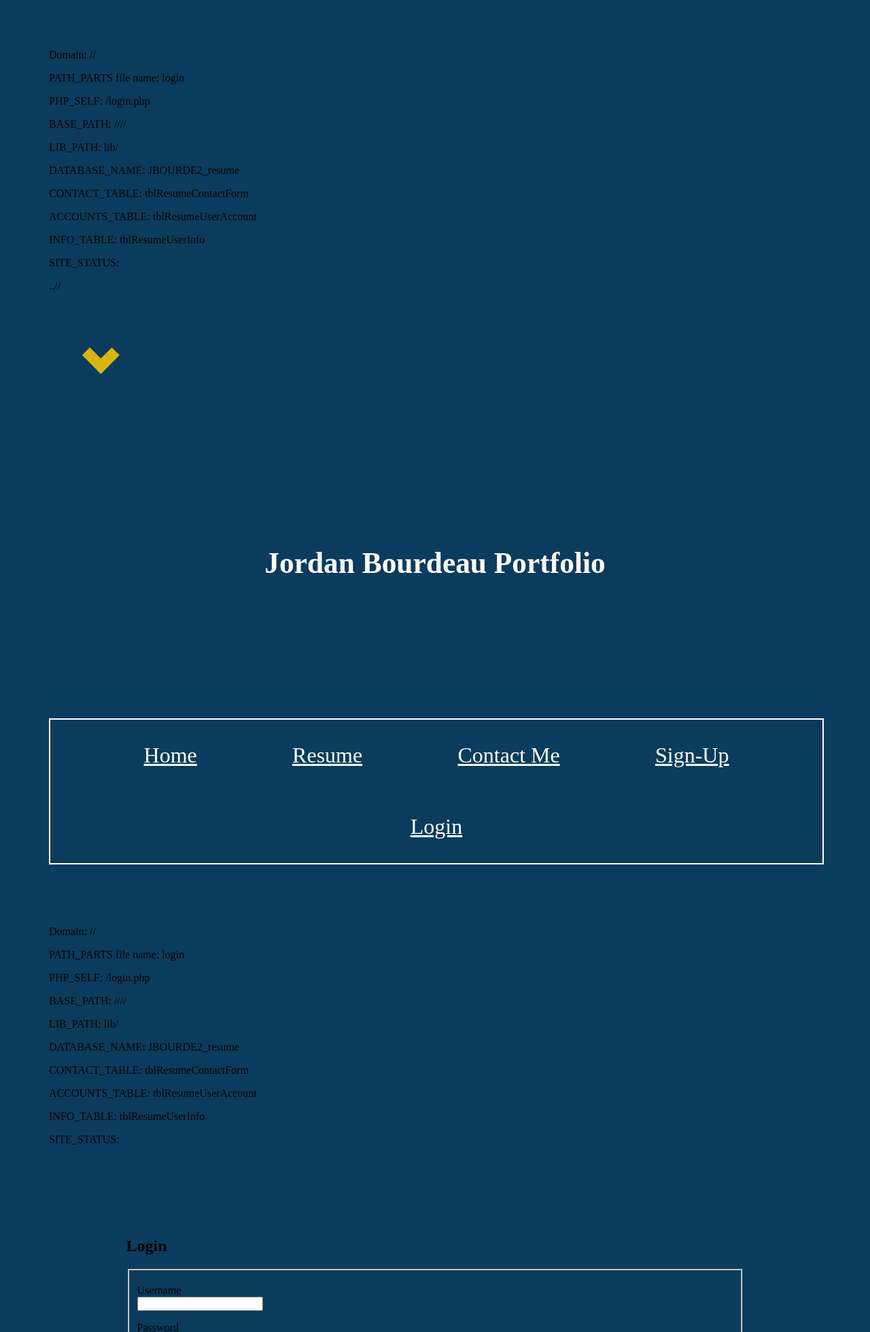
After one commit to JBourds/jbourds.github.io, a PHP site: page /login.php in a window 1280 px wide. The commit adds this page. Shown: the top 1960 px of the page at 68% size. Run offline with PHP 8.4, Linux system fonts and the light colour scheme; data that the repository does not hold is empty; some libraries are stand-ins or nearby versions.

Commit message:
Signup and login features/forms are working but as of now they aren't used for anything

```diff
--- /dev/null
+++ b/lib/Login.php
@@ -0,0 +1,44 @@
+<?php
+include 'constants.php';
+include 'helperFunctions.php';
+include 'DataBase.php';
+
+const LOGIN_DEBUG = false;
+
+class Login {
+
+    public function __construct($username, $password) {
+        $this->success = false;
+        $this->database = new DataBase('jbourde2_writer', DATABASE_NAME);
+        $this->username = $username;
+        $this->unhashedPassword = $password;
+        $this->hashedPassword = password_hash($password, PASSWORD_ARGON2ID);
+        if (LOGIN_DEBUG) {
+            print '<p>Username: ' . $this->username . '</p>' . PHP_EOL;
+            print '<p>Password: ' . $this->unhashedPassword . '</p>' . PHP_EOL;
+            print '<p>Hashed Password: ' . $this->hashedPassword . '</p>' . PHP_EOL;
+        }
+        if ($this->userAccountExists()) {
+            $this->success = true;
+        }
+    }
+
+    public function userAccountExists() {
+        $sql = 'SELECT fldPassword FROM ' . ACCOUNTS_TABLE . ' WHERE
+        fldUsername = ?';
+        $records = $this->database->select($sql, array($this->username));
+        if (!empty($records)) {
+            if (password_verify($this->unhashedPassword, $records[0]['fldPassword'])) {
+                return true;
+            }
+
+        }
+        return false;
+    }
+
+    public function getSuccess() {
+        return $this->success;
+    }
+}
+
+?>
--- a/lib/constants.php
+++ b/lib/constants.php
@@ -19,6 +19,14 @@ define ('DATABASE_NAME', 'JBOURDE2_resume');
 define ('CONTACT_TABLE', 'tblResumeContactForm');
 define ('ACCOUNTS_TABLE', 'tblResumeUserAccount');
 define ('INFO_TABLE', 'tblResumeUserInfo');
+
+define ('THROW_NONE', 0);
+define('THROW_DUPLICATE_USERNAME', 1);
+define('THROW_ALPHA_NUM', 2);
+define('THROW_SIZE', 3);
+define('ACCOUNT_NOT_CREATED', 4);
+define('INFO_NOT_CREATED', 5);
+
 
 if (str_contains(BASE_PATH, 'live')) {
     define ('SITE_STATUS', 'live/');
--- a/lib/helperFunctions.php
+++ b/lib/helperFunctions.php
@@ -3,6 +3,10 @@
 function verifyAlphaNum($testString)
 {
     return (preg_match("/^([[:alnum:]]|-|\.| |\'|&|;|#)+$/", $testString));
+}
+
+function verifyLoginField($testString) {
+    return (preg_match("/^(?=.*\d)(?=.*[A-Za-z])[0-9A-Za-z!@#$%]{8,12}$/", $testString));
 }
 
 function getData($field)
--- /dev/null
+++ b/login-content.php
@@ -0,0 +1,76 @@
+<?php
+if (DEBUG) {
+    print '<!-- Loading contact content -->' . PHP_EOL;
+}
+$username = '';
+$password = '';
+if (DEBUG) {
+    print '<!-- Variables initialized -->' . PHP_EOL;
+}
+?>
+
+<main id="main" class="main grid-layout">
+    <section class="form">
+        <form id="login-form" method="post">
+            <h2 class="form-title">Login</h2>
+            <?php
+            if ($_SERVER['REQUEST_METHOD'] == 'POST') {
+                $dataIsGood = true;
+                $username = getData('txtUsername');
+                $password = getData('txtPassword');
+
+                if (DEBUG) {
+                    print '<!-- Data loaded from form -->' . PHP_EOL;
+                }
+                if ($username == "") {
+                    print '<p class="mistake">Must enter username</p>';
+                    $dataIsGood = false;
+                } elseif (!verifyLoginField($username)) {
+                    print '<p class="mistake">Username contains invalid characters</p>' . PHP_EOL;
+                    $dataIsGood = false;
+                }
+                if ($password == "") {
+                    print '<p class="mistake">Must enter password</p>';
+                    $dataIsGood = false;
+                } elseif (!verifyLoginField($password)) {
+                    print '<p class="mistake">Password contains invalid characters</p>' . PHP_EOL;
+                    $dataIsGood = false;
+                }
+
+                if (DEBUG) {
+                    print '<!-- Form data sanitized -->' . PHP_EOL;
+                }
+
+                if ($dataIsGood) {
+                    $success = (new Login($username, $password))->getSuccess();
+                    if ($success) {
+                        print '<h2 class="formSuccess">Login Successfull!</h2>';
+                    } else {
+                        print '<h2 class="mistake">Login Failed!</h2>';
+                    }
+                }
+            }
+            ?>
+            <fieldset id="login-fields">
+                <p>
+                    <label for="txtUsername" class="block">Username</label>
+                    <input id="txtUsername" type="text" name="txtUsername" value="<?php print $username; ?>" required class="wide-input">
+                </p>
+
+                <p>
+                    <label for="txtPassword" class="block">Password</label>
+                    <input id="txtPassword" type="password" name="txtPassword" value="<?php print $password; ?>" required class="wide-input">
+                </p>
+            </fieldset>
+
+            <p class="center">
+                <input type="submit" value="Submit" class="wide-input submit">
+            </p>
+        </form>
+    </section>
+
+    <?php
+    include 'socials.php';
+    include 'direct-contact.php';
+    ?>
+</main>
--- /dev/null
+++ b/login.php
@@ -0,0 +1,18 @@
+<?php
+include 'top.php';
+include LIB_PATH . 'Login.php';
+if (DEBUG) {
+    print '<!-- Top Loaded -->';
+}
+ini_set('display_errors', 1);
+ini_set('display_startup_errors', 1);
+error_reporting(E_ALL);
+include 'login-content.php';
+if (DEBUG) {
+    print '<!-- Login Form Loaded -->';
+}
+include 'footer.php';
+if (DEBUG) {
+    print '<!-- Footer Loaded -->';
+}
+?>
--- a/nav.php
+++ b/nav.php
@@ -3,4 +3,5 @@
     <a href="<?php print $directoryPrefix; ?>resume.php">Resume</a>
     <a href="<?php print $directoryPrefix; ?>contact.php">Contact Me</a>
     <a href="<?php print $directoryPrefix; ?>signup.php">Sign-Up</a>
+    <a href="<?php print $directoryPrefix; ?>login.php">Login</a>
 </nav>
```
Also changed, not shown: lib/User.php (+11 -7 lines), lib/exceptions/loginException.php (added, +18 -0 lines), lib/exceptions/userCreationException.php (added, +22 -0 lines), lib/exceptions/usernameException.php (+1 -7 lines), signup-content.php (+13 -12 lines), lib/git-Commands.txt (added), 1 other file.
